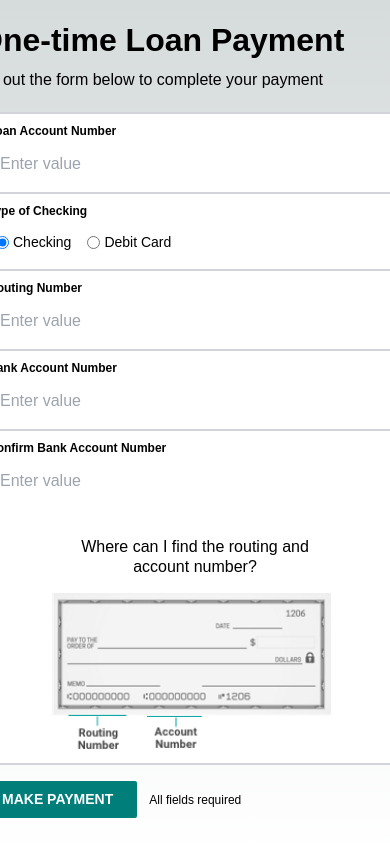
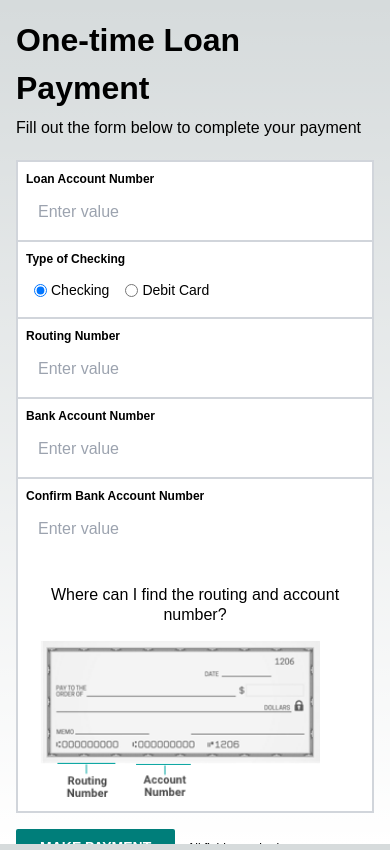
Before and after one commit to anhcaoh/payment, a Next.js app: page / in a window 390 px wide. Built offline with nearby package versions, Linux system fonts and the light colour scheme.

Commit message:
chore: :lipstick: handle responsive design for mobile view

```diff
--- a/src/app/features/OneTimePayment/index.tsx
+++ b/src/app/features/OneTimePayment/index.tsx
@@ -118,6 +118,7 @@ const OneTimePayment = () => {
       },
     []
   );
+
   const groupedByFields = fields.reduce((accum, field) => {
     const { group, name } = field;
     accum[group || name] = accum[group || name] ?? [];
@@ -132,8 +133,8 @@ const OneTimePayment = () => {
             <Heading>{ONE_TIME_PAYMENT_HEADING}</Heading>
             <Paragraph>{ONE_TIME_PAYMENT_DESCRIPTION}</Paragraph>
           </div>
-          <div className="bg-white dark:bg-transparent sm:divide-x-0 lg:divide-x-2 dark:divide-slate-800 dark:border-slate-800 border-2 border-gray-300 grid place-items-center lg:grid-cols-2 sm:grid-cols-1">
-            <div className="divide-y-2 divide-gray-300 dark:divide-slate-800 flex flex-col min-w-[430px]">
+          <div className="bg-white dark:bg-transparent sm:divide-x-0 lg:divide-x-2 dark:divide-slate-800 dark:border-slate-800 border-2 border-gray-300 grid lg:grid-cols-2 sm:grid-cols-1">
+            <div className="divide-y-2 divide-gray-300 dark:divide-slate-800 flex flex-col">
               {Object.entries(groupedByFields)?.map((keyFields) => {
                 const [key, fields] = keyFields as [string, {}[]];
                 return (
@@ -141,7 +142,7 @@ const OneTimePayment = () => {
                 );
               })}
             </div>
-            <div className="flex items-end w-[332px]">
+            <div className="flex m-auto place-items-center">
               <div className="p-3 text-center">
                 <Paragraph
                   className={["!leading-5 p-4 font-medium m-auto"]
--- a/src/app/page.tsx
+++ b/src/app/page.tsx
@@ -1,9 +1,8 @@
 import OneTimePaymentFeat from "./features/OneTimePayment";
-import styles from "./page.module.css";
 
 export default function Home() {
   return (
-    <main className={styles.main}>
+    <main className="container h-screen mx-auto p-4">
       <OneTimePaymentFeat />
     </main>
   );
```
